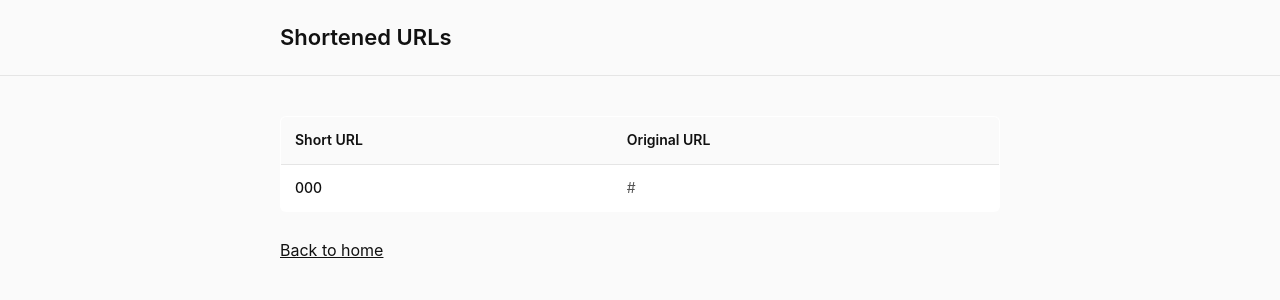
After one commit to brick-24/url-shorten, a FastAPI app: template src/templates/my_links.html in a window 1280 px wide. The commit adds this page. Shown: the top 300 px of the page. Run offline with FastAPI, Linux system fonts and the light colour scheme; the template is opened without the code that fills it: most values are stand-ins (such as "Sample title", 1, 10 or a date in 2020); some libraries are stand-ins or nearby versions.

Commit message:
added my-links page

```diff
--- a/src/main.py
+++ b/src/main.py
@@ -143,6 +143,11 @@ def require_login(request: Request):
         return False
     return True
 
+def get_user_links(db: Session, owner_id: int):
+    return db.query(URLMap).filter(
+        URLMap.owner_id == owner_id
+    ).all()
+
 app = FastAPI()
 
 @app.on_event("startup")
@@ -249,6 +254,27 @@ def shorten(request: Request, url: str = Form(...), db: Session = Depends(get_db
         }
     )
 
+@app.get("/my-links", response_class=HTMLResponse)
+def my_links(request: Request, db: Session = Depends(get_db)):
+
+    if "user" not in request.session:
+        return templates.TemplateResponse(
+            "login.html",
+            {"request": request}
+        )
+
+    user = request.session["user"]
+
+    links = get_user_links(db, user["id"])
+
+    return templates.TemplateResponse(
+        "my_links.html",
+        {
+            "request": request,
+            "links": links,
+            "user": user
+        }
+    )
 
 @app.get("/{key}")
 def open_short_url(key: str, request: Request, db: Session = Depends(get_public_db)):
@@ -273,7 +299,6 @@ def open_short_url(key: str, request: Request, db: Session = Depends(get_public_
         pass
 
     return RedirectResponse(url=record.original_url, status_code=307)
-
 
 @app.post("/admin-stats", response_class=HTMLResponse)
 def admin_stats_form(
--- a/src/static/style.css
+++ b/src/static/style.css
@@ -118,3 +118,50 @@ hr {
   border: none;
   border-top: 1px solid #e5e5e5;
 }
+
+.links-table {
+  width: 100%;
+  border-collapse: collapse;
+  margin-top: 20px;
+  background: white;
+  border: 1px solid #e5e5e5;
+  border-radius: 6px;
+  overflow: hidden;
+}
+
+.links-table th {
+  text-align: left;
+  font-weight: 600;
+  font-size: 14px;
+  padding: 12px 14px;
+  background: #fafafa;
+  border-bottom: 1px solid #e5e5e5;
+}
+
+.links-table td {
+  padding: 12px 14px;
+  border-bottom: 1px solid #f0f0f0;
+  font-size: 14px;
+}
+
+.links-table tr:last-child td {
+  border-bottom: none;
+}
+
+.links-table tr:hover {
+  background: #fafafa;
+}
+
+.links-table a {
+  font-weight: 500;
+  text-decoration: none;
+}
+
+.links-table a:hover {
+  text-decoration: underline;
+}
+
+.original {
+  word-break: break-all;
+  color: #555;
+}
--- a/src/templates/index.html
+++ b/src/templates/index.html
@@ -11,6 +11,7 @@
         <h2>URL Shortener</h2>
 
         {% if request.session.get("user") %}
+        <a href="/my-links">My Links</a>
         <div class="user">
           {{ request.session.user.login }}
           <a href="/logout">Logout</a>
--- /dev/null
+++ b/src/templates/my_links.html
@@ -0,0 +1,38 @@
+<!doctype html>
+<html>
+  <head>
+    <title>My Links</title>
+    <link rel="stylesheet" href="{{ url_for('static', path='style.css') }}" />
+  </head>
+  <body>
+    <header class="header">
+      <div class="header-inner">
+        <h2>Shortened URLs</h2>
+      </div>
+    </header>
+    <div class="container">
+      <table class="links-table">
+        <thead>
+          <tr>
+            <th>Short URL</th>
+            <th>Original URL</th>
+          </tr>
+        </thead>
+
+        <tbody>
+          {% for link in links %}
+          <tr>
+            <td>
+              <a href="/{{ link.short_code }}">{{ link.short_code }}</a>
+            </td>
+            <td class="original">{{ link.original_url }}</td>
+          </tr>
+          {% endfor %}
+        </tbody>
+      </table>
+
+      <br />
+      <a href="/">Back to home</a>
+    </div>
+  </body>
+</html>
```
